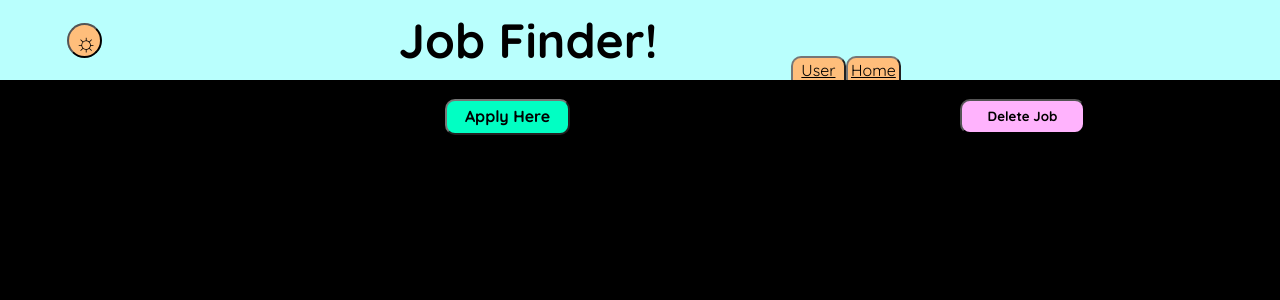
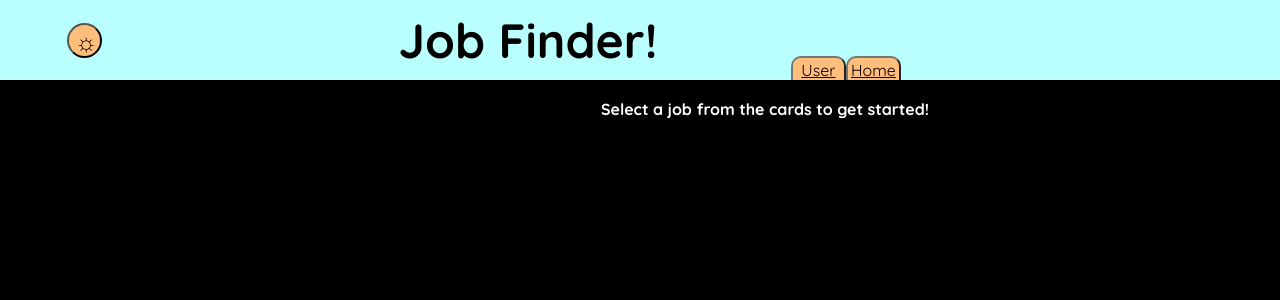
Before and after one commit to Mod4JobFinder/FrontEnd, a React (Create React App) app: page /UserView in a window 1280 px wide. Shown: the top 300 px of the page. Built offline with nearby package versions, Linux system fonts and the light colour scheme.

Commit message:
Hide job buttons in user view before card is selected

```diff
--- a/src/components/JobDetail/JobDetail.js
+++ b/src/components/JobDetail/JobDetail.js
@@ -21,10 +21,11 @@ function JobDetail( {title, company, location, description, url, deleteJob, id }
         <p className='detComp' data-cy='detComp'>{company}</p>
         <p className='detLocal' data-cy='detLocal'>{location}</p>
         <p className='detDesc' data-cy='detDesc'>{descSeg(description)}</p>
-        <div className='appDel'>
+        {!!description && <div className='appDel'>
           <a href={url} className='detUrl' style={color.green} data-cy='detUrl'>Apply Here</a>
           <button className='deleteJobButton' style={color.pink} data-cy='deleteJobButton' id={id} onClick={e => deleteJob(id)}>Delete Job</button>
-        </div>
+        </div>}
+        <div className='errorMsg' data-cy="message">{!description && 'Select a job from the cards to get started!'}</div>
       </div>
     </article>
   )
```
